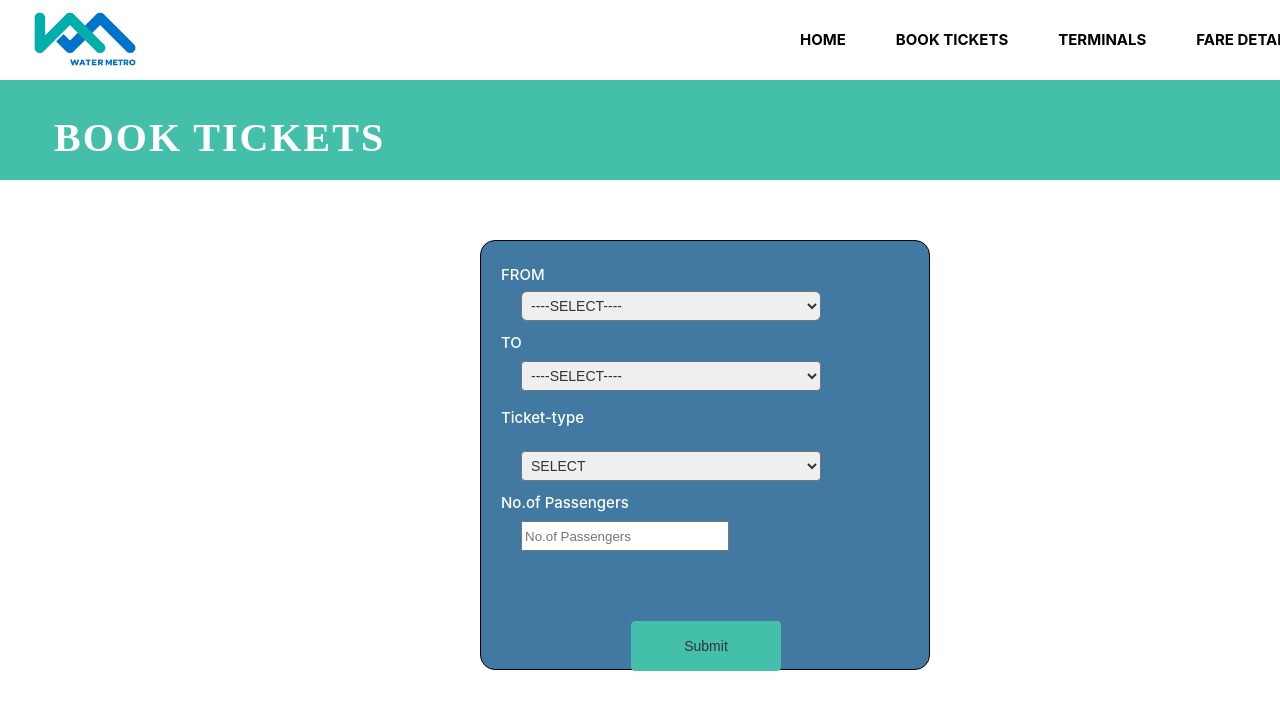
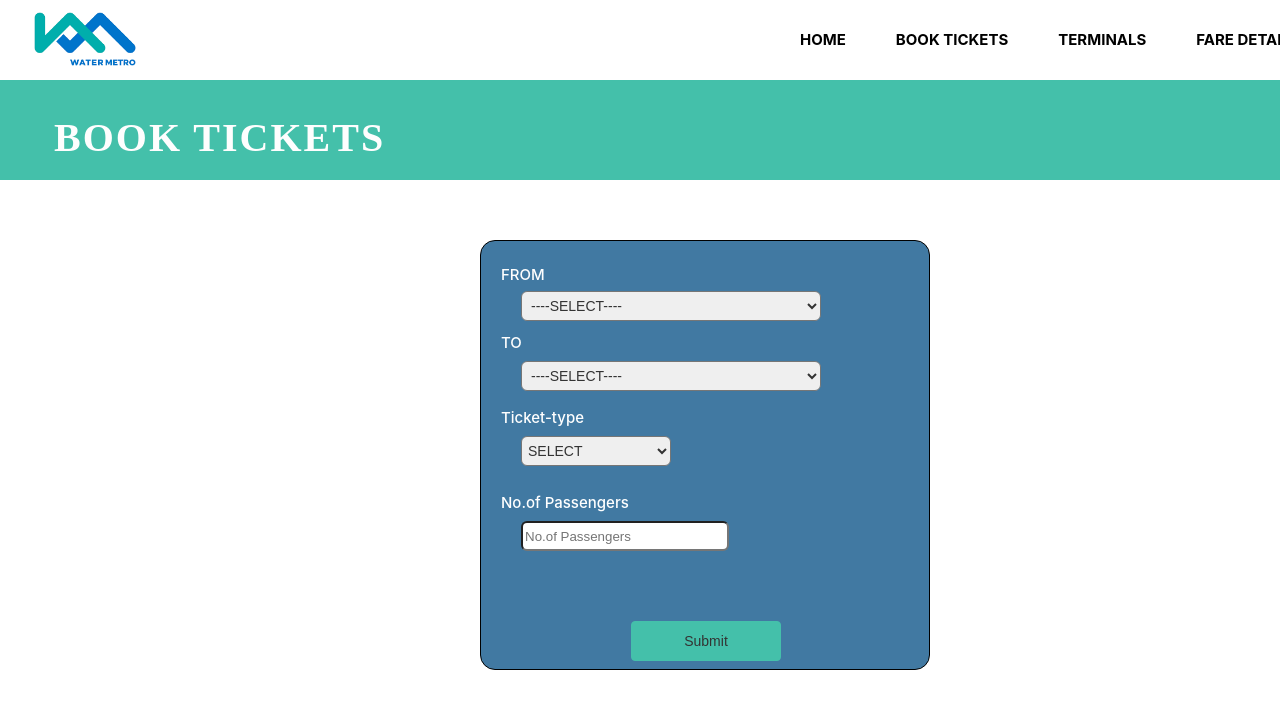
Before and after one commit to adilmuhammedy/watermetro, a React (Create React App) app: page / in a window 1280 px wide. Both pictures are taken after a click on the element "BOOK TICKETS". Shown: the top 710 px of the page. Built offline with nearby package versions, Linux system fonts and the light colour scheme; no server answers.

Commit message:
new updates by adil

```diff
--- a/src/Homepage.js
+++ b/src/Homepage.js
@@ -58,8 +58,6 @@ function Home() {
       .then(() => {
         setIsUserSignedIn(false);
         setDisplayName('');
-        console.log('User signed out successfully');
-        alert('User signed out successfully');
         history.push('/');
       })
       .catch((error) => {
--- a/src/bookticket.css
+++ b/src/bookticket.css
@@ -82,11 +82,23 @@ color: #fefefe;
     width:300px;
     left: 20px;
 
-    border-radius: 4px;
+    border-radius: 6px;
     color: #333;
     font-size: 14px;
     padding: 5px;
   }
+  .selecttype{
+    position: absolute;
+    top: 195px;
+    width:150px;
+    left: 40px;
+    height: 30px;
+    border-radius: 6px;
+    color: #333;
+    font-size: 14px;
+    padding: 2px;
+  }
+
 
   .tickettype{
     position: absolute;
@@ -98,17 +110,6 @@ font-weight: 500;
 font-size: 15px;
 line-height: 24px;
 color: #fefefe;
-  }
-  .type{
-    position: absolute;
-    top: 105px;
-    left: 20px;
-    width:300px;
-
-    border-radius: 4px;
-    color: #333;
-    font-size: 14px;
-    padding: 5px;
   }
 
   .nopass{
@@ -129,6 +130,7 @@ color: #ffffff; /* Set the font color to white */
     width:300px;
     background-color: #000000;
     color: #040000; /* Set the font color to white */
+
   }
   .nopasslist{
     color:#000000;
@@ -137,6 +139,7 @@ color: #ffffff; /* Set the font color to white */
     left: 40px;
     width:200px;
     height: 24px;
+    border-radius: 6px;
     }
 
   .submit1{
@@ -144,6 +147,7 @@ color: #ffffff; /* Set the font color to white */
     top: 380px;
     left: 150px;
     width:150px;
+    height:40px;
     cursor: pointer;
     border-radius: 4px;
     color: #333;
--- a/src/bookticket.js
+++ b/src/bookticket.js
@@ -57,8 +57,6 @@ const BookTicket = (props) => {
       .then(() => {
         setIsUserSignedIn(false);
         setDisplayName('');
-        console.log('User signed out successfully');
-        alert('User signed out successfully');
         history.push('/');
       })
       .catch((error) => {
@@ -145,10 +143,10 @@ const BookTicket = (props) => {
       isValid = false;
     }
     else if(!(
-      (from==="kakkanad" && to==="vyttila")||
-      (from==="vyttila" && to==="kakkanad")||
-      (from==="highcourt" && to==="vypin")||
-      (from==="vypin" && to==="highcourt"))){
+      (from==="Kakkanad" && to==="Vyttila")||
+      (from==="Vyttila" && to==="Kakkanad")||
+      (from==="Highcourt" && to==="Vypin")||
+      (from==="Vypin" && to==="Highcourt"))){
       alert( 'Selected route is not available, sorry!');
       isValid = false;
 
@@ -229,28 +227,28 @@ const BookTicket = (props) => {
           <div className='selectfrom'>
             <select value={selectedFrom} onChange={handleFromChange} className="selectfrom">
               <option value="SELECT">----SELECT----</option>
-              <option value="kakkanad">KAKKANAD</option>
-              <option value="vyttila">VYTTILA</option>
-              <option value="highcourt">HIGHCOURT</option>
-              <option value="vypin">VYPIN</option>
+              <option value="Kakkanad">KAKKANAD</option>
+              <option value="Vyttila">VYTTILA</option>
+              <option value="Highcourt">HIGHCOURT</option>
+              <option value="Vypin">VYPIN</option>
             </select>
           </div>
           <h4 className="to">TO</h4>
           <div className='selectto'>
             <select value={selectedTo} onChange={handleToChange} className="selectto">
               <option value="SELECT">----SELECT----</option>
-              <option value="kakkanad">KAKKANAD</option>
-              <option value="vyttila">VYTTILA</option>
-              <option value="highcourt">HIGHCOURT</option>
-              <option value="vypin">VYPIN</option>
+              <option value="Kakkanad">KAKKANAD</option>
+              <option value="Vyttila">VYTTILA</option>
+              <option value="Highcourt">HIGHCOURT</option>
+              <option value="Vypin">VYPIN</option>
             </select>
           </div>
           <h4 className="tickettype">Ticket-type</h4>
-          <div className='type'>
-            <select value={selectedType} onChange={handleTypeChange} className="type">
-            <option value="">SELECT</option>
-              <option value="1">One-way</option>
-              <option value="2">Two-way</option>
+          <div className='typ'>
+            <select value={selectedType}  className="selecttype" onChange={handleTypeChange}>
+             <option value="">SELECT</option>
+              <option value="One-way">One-way</option>
+              <option value="Two-way">Two-way</option>
             </select>
           </div>
           <h4 className="nopass">No.of Passengers</h4>
--- a/src/confirmation.css
+++ b/src/confirmation.css
@@ -2,7 +2,7 @@
     position: absolute;
 width: 390px;
 height: 40px;
-left: 100px;
+left: 50px;
 top: 20px;
 
 font-family: 'Inter';
@@ -15,23 +15,20 @@ color: #000000;
 }
 .rectan{
 
-box-sizing: border-box;
-
+box-shadow:0 0 10px rgba(0, 0, 0, 0.5);
 position: absolute;
 width: 700px;
 height: 400px;
 left: 380px;
 top: 250px;
-
-background: #ddf1eb;
-border: 1px solid rgba(0, 0, 0, 0.63);
+background: #fcfdfd;
 border-radius: 20px;
 }
 .boarding{
     position: absolute;
-width: 242px;
-height: 32px;
-left: 140px;
+width: 200px;
+height: 30px;
+left: 80px;
 top: 80px;
 
 font-family: 'Inter';
@@ -40,23 +37,48 @@ font-weight: 500;
 font-size: 20px;
 line-height: 24px;
 
+box-shadow:0 0 10px rgba(0, 0, 0, 0.1);
+box-shadow: #000000;
+border-radius: 8px;
+padding: 10px;
 color: #000000;
 }
 
 .destination{
     position: absolute;
-width: 149px;
-height: 73px;
-left: 140px;
+width: 200px;
+height: 30px;
+left: 80px;
 top: 160px;
-
 font-family: 'Inter';
 font-style: normal;
 font-weight: 500;
 font-size: 20px;
 line-height: 24px;
+box-shadow:0 0 10px rgba(0, 0, 0, 0.1);
+box-shadow: #000000;
+border-radius: 8px;
+padding: 10px;
+color: #000000;
+}
+.type{
+    position: absolute;
+    width: 199px;
+    height: 30px;
+    left: 450px;
+    top: 80px;
 
-color: #000000;
+    font-family: 'Inter';
+    font-style: normal;
+    font-weight: 400;
+    font-size: 20px;
+    line-height: 24px;
+    box-shadow:0 0 10px rgba(0, 0, 0, 0.1);
+box-shadow: #000000;
+border-radius: 8px;
+padding: 10px;
+    color: #000000;
+
 }
 .deep{
 
@@ -91,27 +113,30 @@ line-height: 24px;
 color: #000000;
 
 }
-.duration{
+.pass{
 
 position: absolute;
-width: 192px;
-height: 24px;
-left: 150px;
-top: 220px;
+width: 200px;
+height: 30px;
+left: 450px;
+top: 160px;
 
 font-family: 'Inter';
 font-style: normal;
 font-weight: 500;
 font-size: 18px;
 line-height: 24px;
-
+box-shadow:0 0 10px rgba(0, 0, 0, 0.1);
+box-shadow: #000000;
+border-radius: 8px;
+padding: 10px;
 color: #000000;
 }
 .fares{
     position: absolute;
 width: 266px;
 height: 40px;
-left: 250px;
+left: 280px;
 top: 270px;
 
 font-family: 'Inter';
@@ -128,14 +153,13 @@ width: 120px;
 height: 29px;
 left: 280px;
 top: 350px;
-
 font-family: 'Inter';
 font-style: normal;
 font-weight: 400;
 font-size: 20px;
 line-height: 29px;
-
 color: #000000;
-background: #44C0AA;
-border-color:#44C0AA ;
+background: #1289c07f;
+border-radius: 10px;
+height: 40px;
 }
--- a/src/confirmation.js
+++ b/src/confirmation.js
@@ -84,9 +84,8 @@ console.log('Fare:', fare);
         <h2 className="ticket">TICKET DETAILS</h2>
         <h4 className="boarding" id="depart">📍 {from}</h4>
         <h4 className="destination" id="arrive">📍{to}</h4>
-        <h4 className="deep">departing time: 00:00</h4>
-       <h4 className="arri">arriving time: 00:00</h4>
-        <h4 className="duration">Total passengers:{nopass}</h4>
+       <h4 className="type">Ticket Type: {ticketType}</h4>
+        <h4 className="pass">Total passengers:{nopass}</h4>
         <h4 className="fares">Ticket Fare: {fare} rs</h4>
         <button type="submit" className="sub">Confirm</button>
       </div>
--- a/src/database.js
+++ b/src/database.js
@@ -80,7 +80,7 @@ app.post('/confirmation', async (req, res) => {
     // Retrieve the fare value from the document
     if (foundDocument) {
       let fare = foundDocument.fare;
-      if (ticketType === '2') {
+      if (ticketType === 'Two-way') {
         fare = fare * 2;
       }
       if (nopass > 1) {
--- a/src/terminals.js
+++ b/src/terminals.js
@@ -53,8 +53,6 @@ const Terminals = () => {
       .then(() => {
         setIsUserSignedIn(false);
         setDisplayName('');
-        console.log('User signed out successfully');
-        alert('User signed out successfully');
         history.push('/');
       })
       .catch((error) => {
```
